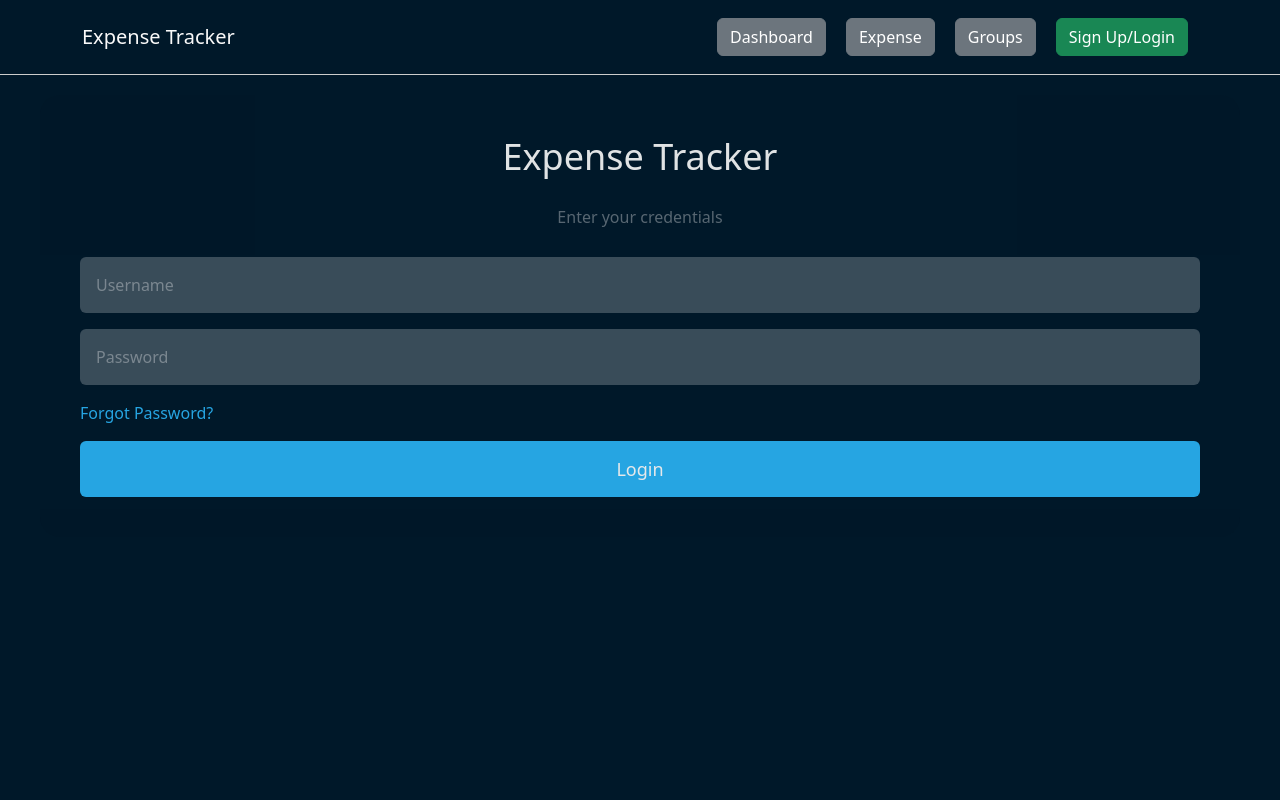
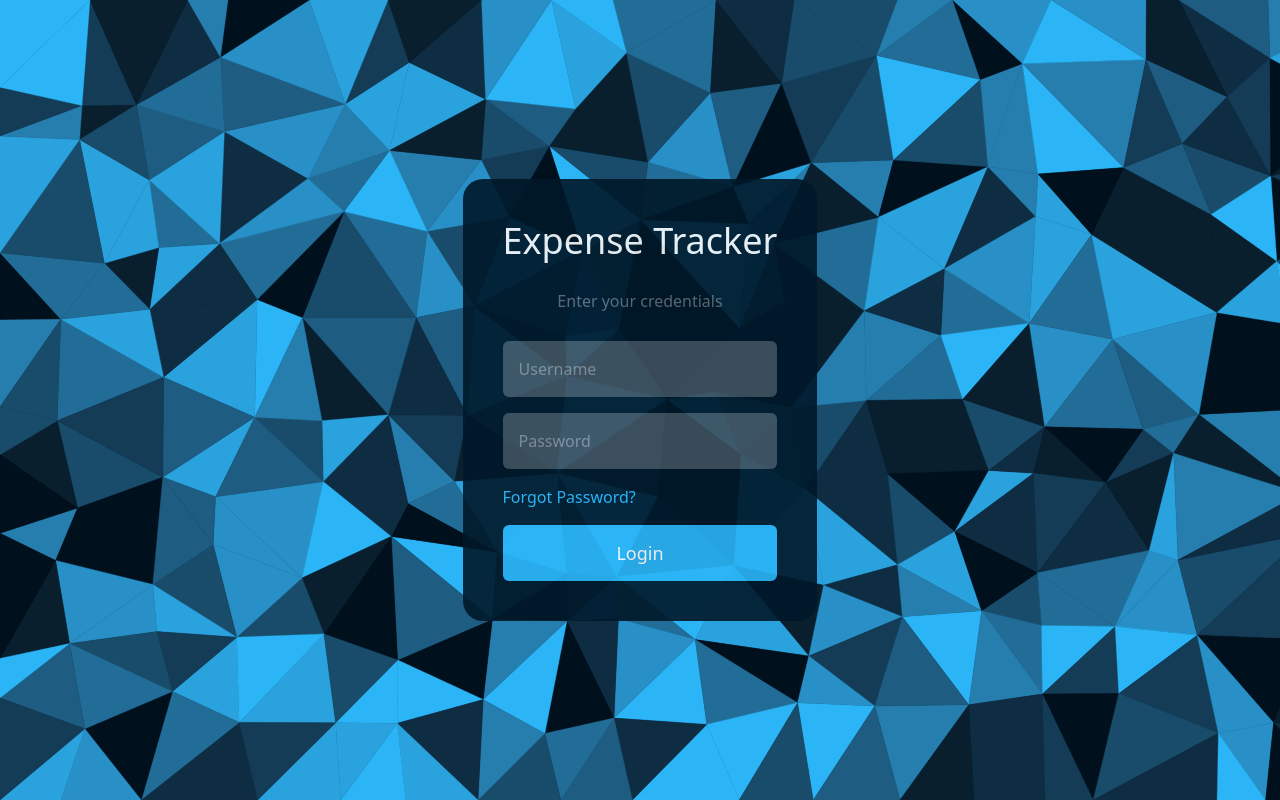
Before and after one commit to SahilSinghal26/ExpenseTracker, a React (Create React App) app in the folder React/expensetracker/: page / in a window 1280 px wide. Built offline with nearby package versions, Linux system fonts and the light colour scheme.

Commit message:
home page ui fixes

```diff
--- a/React/expensetracker/src/components/Layout.js
+++ b/React/expensetracker/src/components/Layout.js
@@ -4,14 +4,13 @@ import Navbar from "./Navbar/Navbar";
 import "./Layout.css";
 function Layout({ children }) {
   const location = useLocation()
-  let containerClassName = "container"
   return (
     <div>
       {
-        (location.pathname != '/login') ? <Navbar /> : <></>
+        (location.pathname == '/' || location.pathname == '/login') ? <></> : <Navbar />
       }
       {
-        containerClassName = (location.pathname != '/login') ? <div className="app-container">{children}</div> : <div className="login-container">{children}</div>
+        (location.pathname == '/' || location.pathname == '/login') ? <div className="login-container">{children}</div> : <div className="app-container">{children}</div>
       }
     </div>
   );
```
